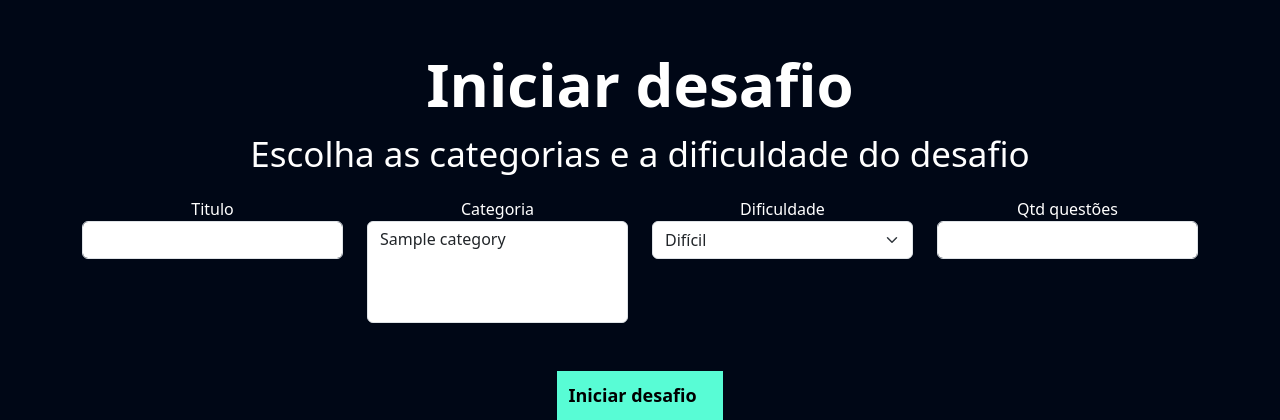
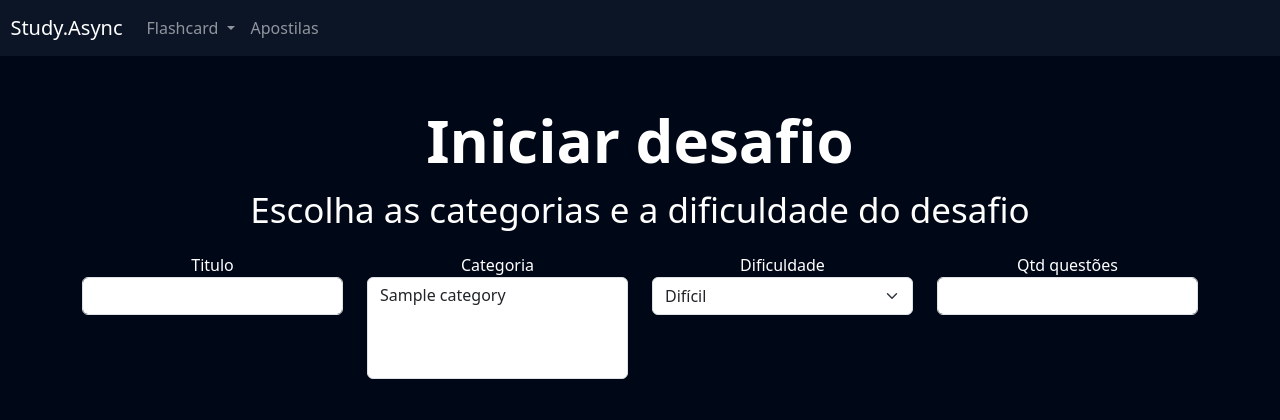
Before and after one commit to ViniciusRodrigues10/study-psw, a Django app: page /flashcard/start_challenge/ in a window 1280 px wide. Shown: the top 420 px of the page. Run offline with Django 5.2, Linux system fonts and the light colour scheme; tables that the repository leaves empty hold one stand-in row (values such as "Sample post").

Commit message:
feat: adding navigation bar

```diff
--- a/flashcard/templates/challenge.html
+++ b/flashcard/templates/challenge.html
@@ -12,6 +12,9 @@
 {% endblock 'header' %}
 
 {% block 'content' %}
+
+    {% include "partials/header.html" %}
+
     <div class="container">
         <br>
         <br>
--- a/flashcard/templates/list_challenge.html
+++ b/flashcard/templates/list_challenge.html
@@ -12,6 +12,9 @@
 {% endblock 'header' %}
 
 {% block 'content' %}
+
+    {% include "partials/header.html" %}
+
     <div class="container">
         <br>
         <br>
--- a/flashcard/templates/new_flashcard.html
+++ b/flashcard/templates/new_flashcard.html
@@ -9,6 +9,9 @@
 {% endblock 'header' %}
 
 {% block 'content' %}
+
+    {% include "partials/header.html" %}
+
     <div class="container">
         <br>
         <br>
--- a/flashcard/templates/start_challenge.html
+++ b/flashcard/templates/start_challenge.html
@@ -8,6 +8,9 @@
 {% endblock 'header' %}
 
 {% block 'content' %}
+
+    {% include "partials/header.html" %}
+
     <div class="container ctx">
         <br>
         <br>
--- /dev/null
+++ b/templates/partials/header.html
@@ -0,0 +1,23 @@
+<nav style="background-color: var(--main-color)" class="navbar navbar-expand-lg navbar-dark">
+    <a class="navbar-brand" href="#">&nbsp&nbspStudy.Async</a>
+    <button class="navbar-toggler" type="button" data-toggle="collapse" data-target="#navbarNav" aria-controls="navbarNav" aria-expanded="false" aria-label="Toggle navigation">
+        <span class="navbar-toggler-icon"></span>
+    </button>
+    <div class="collapse navbar-collapse" id="navbarNav">
+        <ul class="navbar-nav">
+            <li class="nav-item dropdown">
+                <a class="nav-link dropdown-toggle" href="#" id="navbarDropdown" role="button" data-bs-toggle="dropdown" aria-expanded="false">
+                    Flashcard
+                </a>
+                <ul class="dropdown-menu" aria-labelledby="navbarDropdown">
+                    <li><a class="dropdown-item" href="{% url 'new_flashcard' %}">Criar flashcard</a></li>
+                    <li><a class="dropdown-item" href="{% url 'start_challenge' %}">Iniciar desafio</a></li>
+                    <li><a class="dropdown-item" href="{% url 'list_challenge' %}">Listar desafio</a></li>
+                </ul>
+            </li>
+            <li class="nav-item">
+                <a class="nav-link" href="">Apostilas</a>
+            </li>
+        </ul>
+    </div>
+</nav>
```
